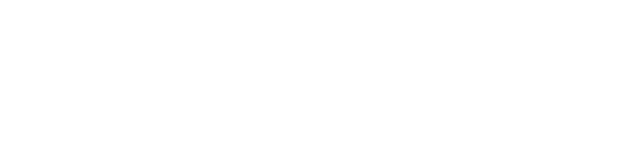
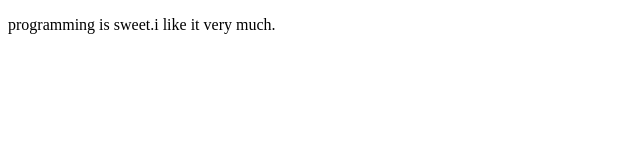
Before and after one commit to synthiakageni/thur-project, a plain HTML site: page index.html in a window 1280 px wide. Shown: the whole page, without its empty margins (0-640 px from the left). Drawn offline with Linux system fonts and the light colour scheme.

Commit message:
add intro section

```diff
--- a/index.html
+++ b/index.html
@@ -7,6 +7,9 @@
     <title>Getting Started</title>
 </head>
 <body>
+    <div>
+        <p>programming is sweet.i like it very much.</p>
+    </div>
 
 </body>
 </html>
```
